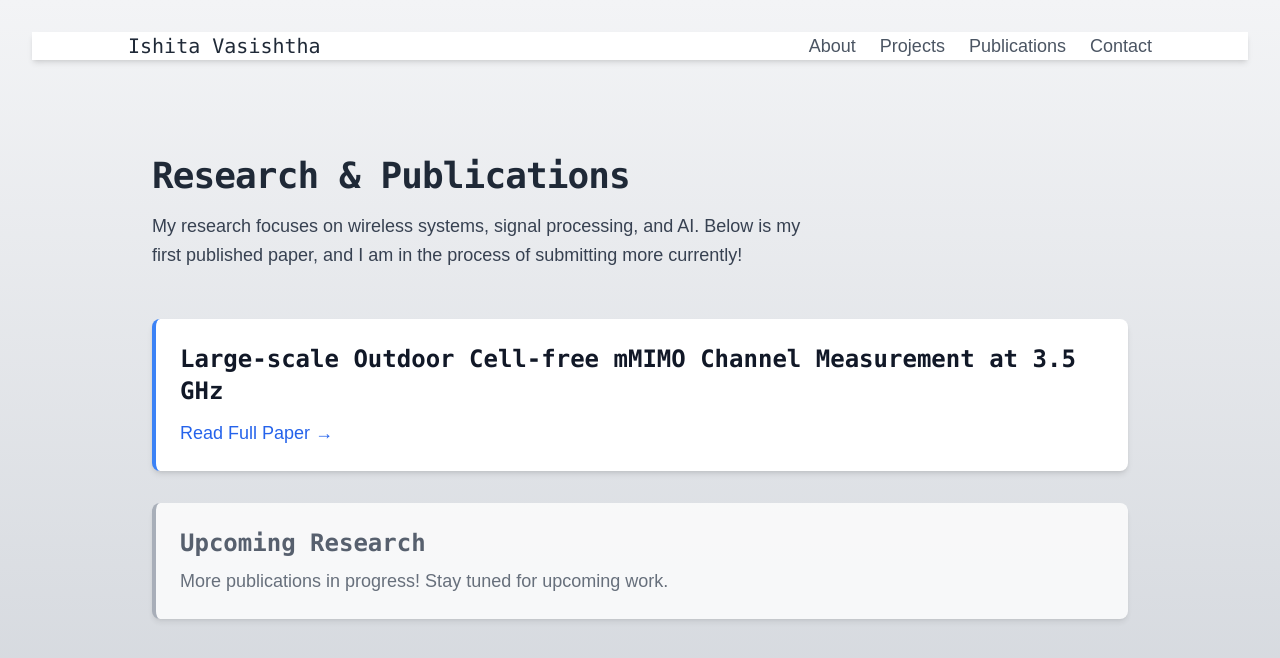
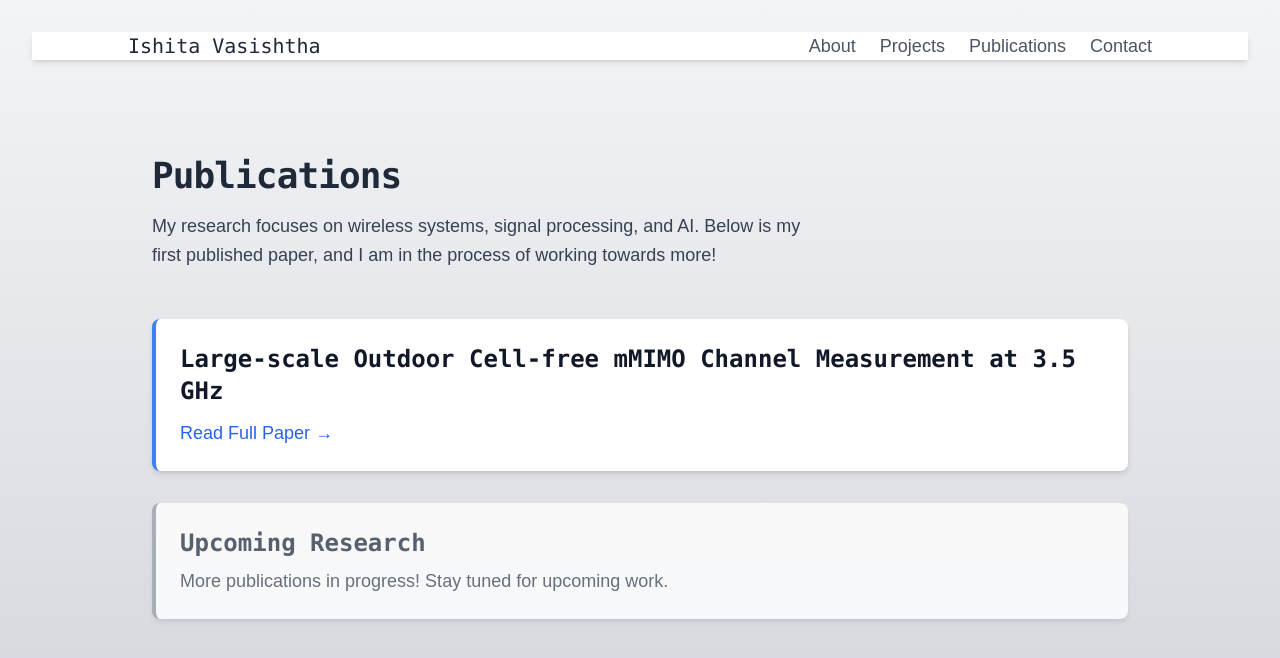
Before and after one commit to ishitav/ishitav.github.io, a Next.js app: page /ishitav.github.io/publications in a window 1280 px wide. Shown: the top 658 px of the page. Built offline with nearby package versions, Linux system fonts and the light colour scheme.

Commit message:
updated publications page

```diff
--- a/src/app/publications/page.js
+++ b/src/app/publications/page.js
@@ -13,10 +13,10 @@ export default function Publications() {
         {/* 🔹 Page Title */}
         <div className="text-left">
           <h1 className="text-4xl font-extrabold text-gray-800 tracking-tight font-mono">
-            Research & Publications
+            Publications
           </h1>
           <p className="mt-4 text-lg text-gray-700 leading-relaxed max-w-2xl">
-            My research focuses on wireless systems, signal processing, and AI. Below is my first published paper, and I am in the process of submitting more currently!
+            My research focuses on wireless systems, signal processing, and AI. Below is my first published paper, and I am in the process of working towards more!
           </p>
         </div>
 
```
